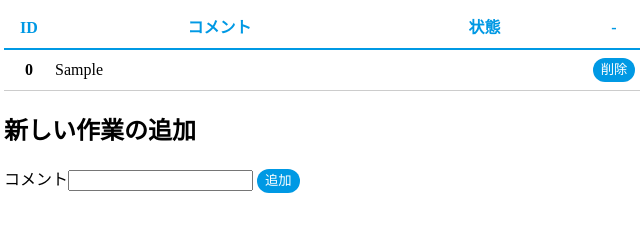
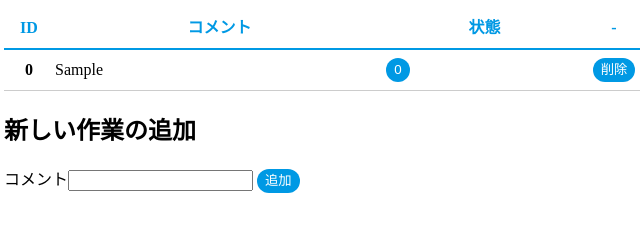
Before and after one commit to nekomaho/js_training, a plain HTML site: page vue/task/index.html in a window 1280 px wide. Both pictures are taken after typing "Sample" into the empty fields and a click on the button "追加". Shown: the full height of the page, 316-956 px from the left. Drawn offline with nearby package versions, Linux system fonts and the light colour scheme.

Commit message:
fix state

```diff
--- a/vue/task/index.html
+++ b/vue/task/index.html
@@ -20,7 +20,7 @@
             <th>{{ item.id }}</th>
             <td>{{ item.comment }}</td>
             <td class="status">
-              <button v-on:click="doChangeState(item)">{{ item.status }}</button>
+              <button v-on:click="doChangeState(item)">{{ item.state }}</button>
             </td>
             <td class="button">
               <button v-on:click="doRemove(item)">削除</button>
```
